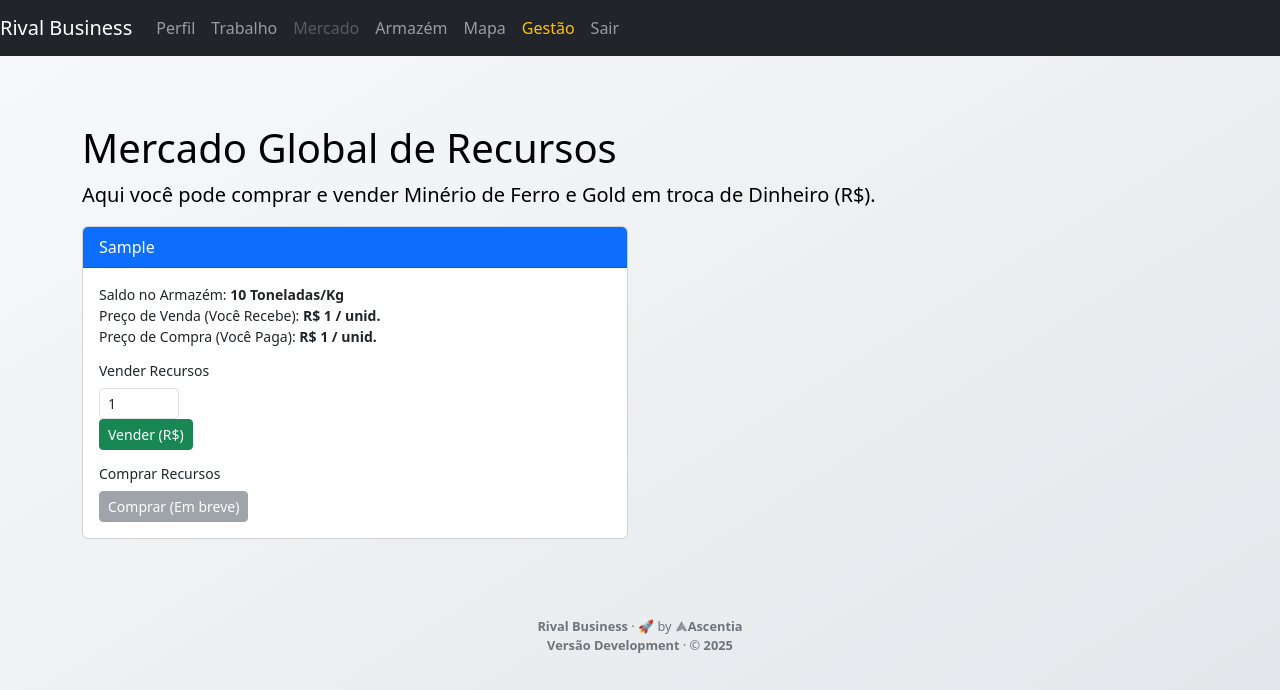
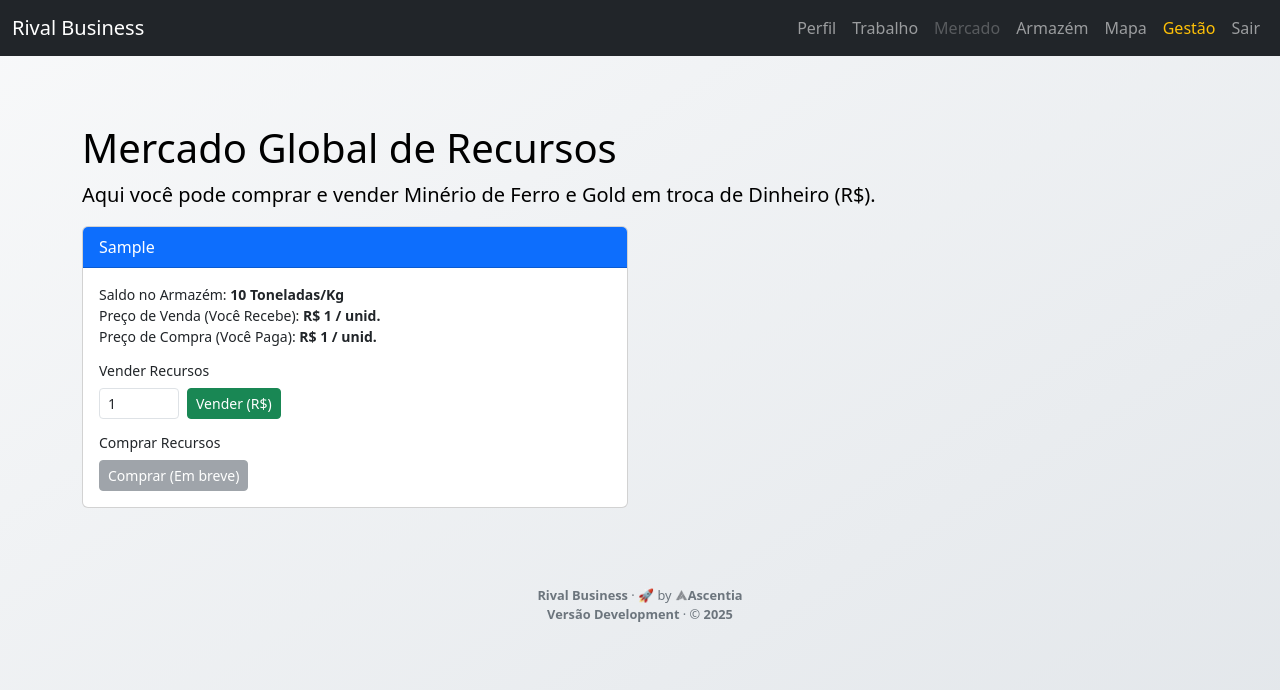
Before and after one commit to jaimealvesjr1/Rival_Business, a Flask app: page /market/ in a window 1280 px wide. Shown: the top 690 px of the page. Run offline with Flask 3, Linux system fonts and the light colour scheme; a user stored in the database is signed in; tables that the repository leaves empty hold one stand-in row (values such as "Sample post"); some libraries are stand-ins or nearby versions.

Commit message:
Ajustes em templates.

```diff
--- a/app/static/css/custom.css
+++ b/app/static/css/custom.css
@@ -16,13 +16,6 @@ footer {
   padding: 1rem;
 }
 
-.navbar {
-  position: fixed;
-  top: 0;
-  width: 100%;
-  z-index: 1000;
-}
-
 .flash-messages {
   margin-top: 20px;
 }
--- a/app/templates/base.html
+++ b/app/templates/base.html
@@ -10,15 +10,16 @@
     <link rel="stylesheet" href="https://cdnjs.cloudflare.com/ajax/libs/font-awesome/5.15.4/css/all.min.css">
 </head>
 <body>
-    <nav class="navbar navbar-expand-lg navbar-dark bg-dark">
+
+<nav class="navbar navbar-expand-lg navbar-dark bg-dark fixed-top">
+    <div class="container-fluid">
         <a class="navbar-brand" href="{{ url_for('index') }}">Rival Business</a>
 
-        <button class="navbar-toggler" type="button" data-bs-toggle="collapse" data-target="#navbarNav" aria-controls="navbarNav" aria-expanded="false" aria-label="Toggle navigation">
+        <button class="navbar-toggler" type="button" data-bs-toggle="collapse" data-bs-target="#navbarNav" aria-controls="navbarNav" aria-expanded="false" aria-label="Toggle navigation">
             <span class="navbar-toggler-icon"></span>
         </button>
-
         <div class="collapse navbar-collapse" id="navbarNav">
-            <ul class="navbar-nav ml-auto">
+            <ul class="navbar-nav ms-auto p-3 p-lg-0">
 
                 {% if current_user.is_authenticated %}
 
@@ -60,7 +61,10 @@
 
             </ul>
         </div>
+    </div>
 </nav>
+
+
 <div class="container">
     <div class="row flash-messages">
         <div class="col-md-12">
--- a/app/templates/map/view_map.html
+++ b/app/templates/map/view_map.html
@@ -34,7 +34,7 @@
                         <div>
                             <h5 class="card-title">
                                 {{ destino.nome }}
-                                {% if is_current %}<span class="badge badge-success ml-2">Sua Localização</span>{% endif %}
+                                {% if is_current %}<span class="badge bg-success ms-2">Sua Localização</span>{% endif %}
                                 {% if not viagem_ativa and not is_current %}
                                     - {{ "%.0f"|format(opcao.distancia_bruta) }} Km de viagem
                                 {% endif %}
--- a/app/templates/market/view_market.html
+++ b/app/templates/market/view_market.html
@@ -25,14 +25,14 @@
 
                         {# --- SEÇÃO VENDER RECURSO --- #}
                         <h5 class="small">Vender Recursos</h5>
-                        <form method="POST" action="{{ url_for('market.sell_resource', recurso_tipo=tipo) }}" class="form-inline mb-3">
+                        <form method="POST" action="{{ url_for('market.sell_resource', recurso_tipo=tipo) }}" class="d-flex align-items-center mb-3">
                             <input type="number"
                                    name="quantidade"
                                    min="1"
                                    max="{{ saldo | int }}"
                                    value="1"
                                    required
-                                   class="form-control form-control-sm mr-2"
+                                   class="form-control form-control-sm me-2"
                                    style="width: 80px;">
                             <button type="submit" class="btn btn-sm btn-success" {% if saldo < 1 %}disabled{% endif %}>
                                 Vender (R$)
--- a/app/templates/profile/view_profile.html
+++ b/app/templates/profile/view_profile.html
@@ -37,7 +37,7 @@
                             <strong>Pedido de Residência em:</strong><br>
                             {{ jogador.regiao_atual.nome }}
                             <p class="mb-1 small" id="residency-countdown" data-seconds="{{ tempo_restante_residencia }}">Calculando...</p>
-                            <form method="POST" action="{{ url_for('game_actions.cancel_residency') }}" class="d-inline ml-3">
+                            <form method="POST" action="{{ url_for('game_actions.cancel_residency') }}" class="d-inline ms-3">
                                 <button type="submit" class="btn btn-sm btn-danger">Cancelar</button>
                             </form>
                         </div>
@@ -245,7 +245,7 @@
                         <span class="{{ cor }} small">
                             {{ acao.tipo_acao | action_format }}
                         </span>
-                        <span class="flex-grow-1 ml-3 mr-3">{{ acao.descricao }}</span>
+                        <span class="flex-grow-1 ms-3 me-3">{{ acao.descricao }}</span>
                         <span class="small text-muted">{{ acao.timestamp | datetime_local }}</span>
                     </li>
                 {% endfor %}
--- a/app/templates/work/work_dashboard.html
+++ b/app/templates/work/work_dashboard.html
@@ -58,9 +58,9 @@
             <div class="card-body small">
                 <p class="mb-2">Lucro da Empresa: <strong>{{ (empresa.taxa_lucro * 100)|round(0) }}%</strong></p>
 
-                <form method="POST" action="{{ url_for(route_name, empresa_id=empresa.id) }}" class="form-inline d-flex justify-content-center">
+                <form method="POST" action="{{ url_for(route_name, empresa_id=empresa.id) }}" class="d-flex justify-content-center align-items-center">
 
-                    <div class="form-group mr-4">
+                    <div class="form-group me-2">
                         <select class="form-control" name="energia_gasta" id="energia_gasta_{{ empresa.id }}">
                             {% for i in opcoes_energia %}
                                 <option value="{{ i }}">-{{ i }} E</option>
@@ -90,7 +90,7 @@
         <a href="{{ url_for('game_actions.open_company_view') }}" class="btn btn-success
             {% if not pode_abrir or limite_atingido or not residente %}disabled{% endif %}"
             role="button">
-            Abrir Fábrica
+            Abrir Empresa
         </a>
     </div>
 </div>
```
Lines whose indentation alone changed are shown as unchanged.
